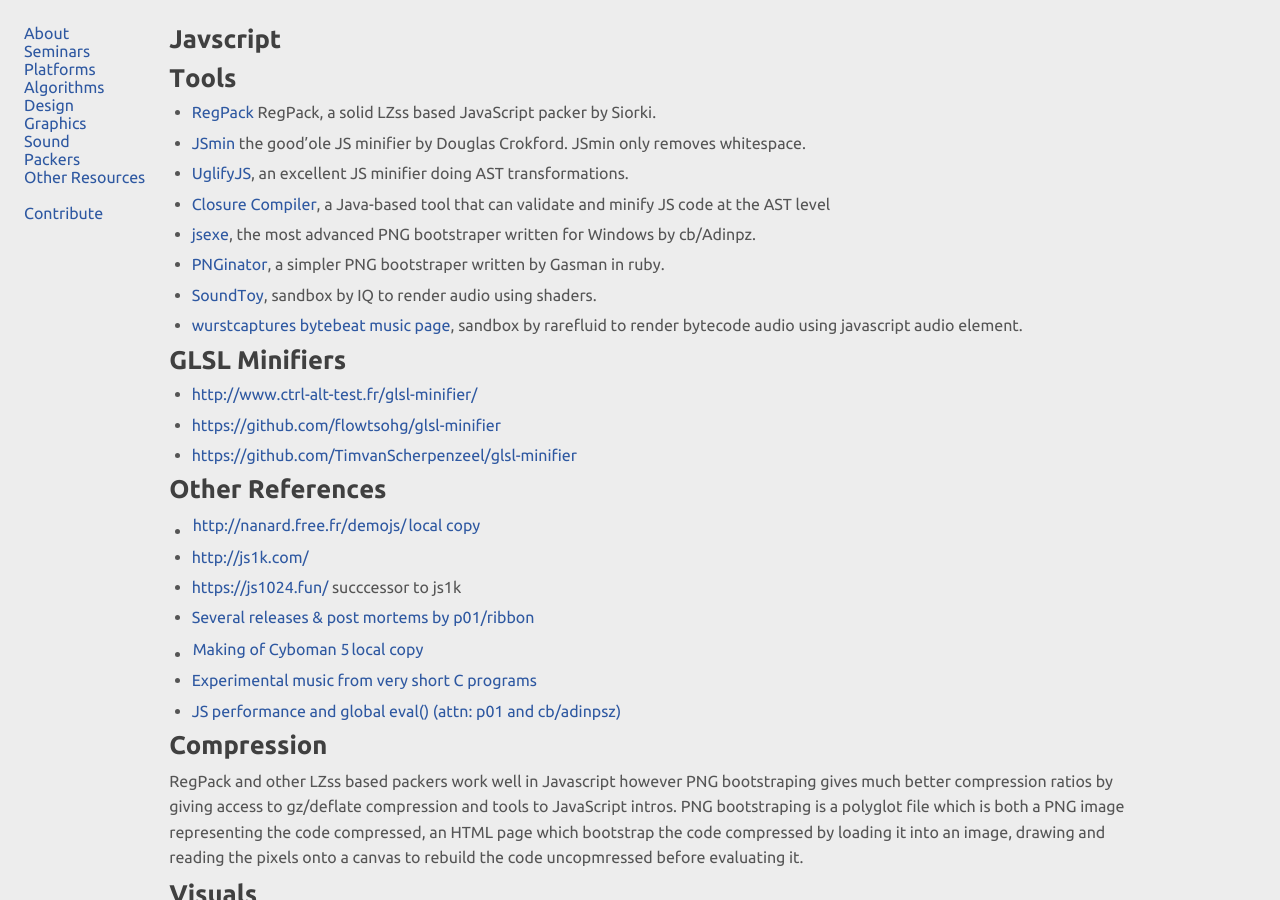
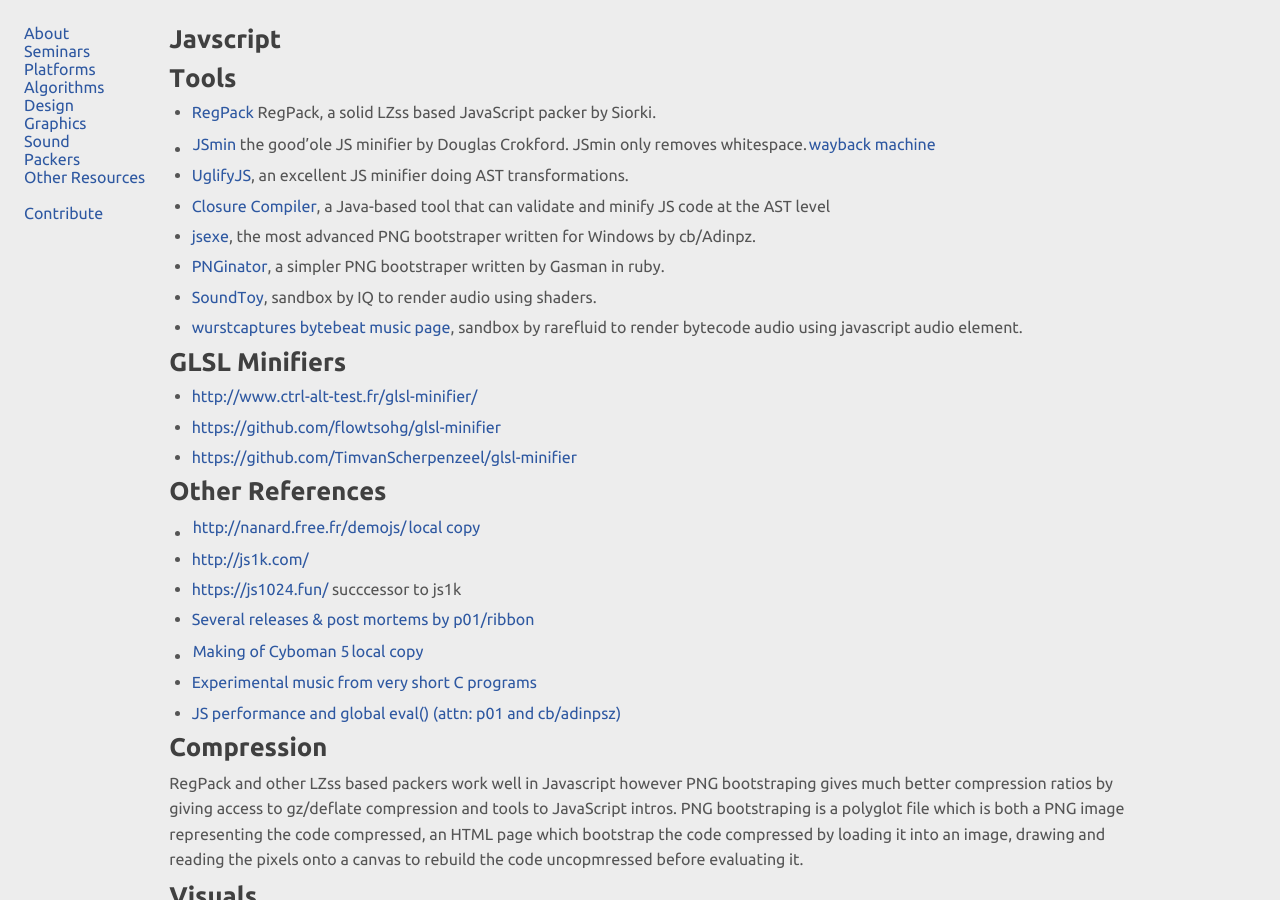
Before and after one commit to in4k/in4k.github.io, a Jekyll site: the page built from wiki/javascript.markdown, in a window 1280 px wide and 900 px high. Built offline with Jekyll 4.4.1, drawn with Linux system fonts in a browser that asks for light colours.

Commit message:
Update javascript.markdown

```diff
--- a/wiki/javascript.markdown
+++ b/wiki/javascript.markdown
@@ -5,7 +5,7 @@
 
 # Tools
 * [RegPack](http://siorki.github.io/regPack.html) RegPack, a solid LZss based JavaScript packer by Siorki.
-* [JSmin](https://fmarcia.info/jsmin/test.html) the good'ole JS minifier by Douglas Crokford. JSmin only removes whitespace.
+* [JSmin](https://fmarcia.info/jsmin/test.html) the good'ole JS minifier by Douglas Crokford. JSmin only removes whitespace. | [wayback machine](https://web.archive.org/web/20170520173624/http://www.fmarcia.info:80/jsmin/test.html)
 * [UglifyJS](http://lisperator.net/uglifyjs/#demo), an excellent JS minifier doing AST transformations.
 * [Closure Compiler](https://developers.google.com/closure/compiler/), a Java-based tool that can validate and minify JS code at the AST level
 * [jsexe](http://www.pouet.net/prod.php?which=59298), the most advanced PNG bootstraper written for Windows by cb/Adinpz.
```
